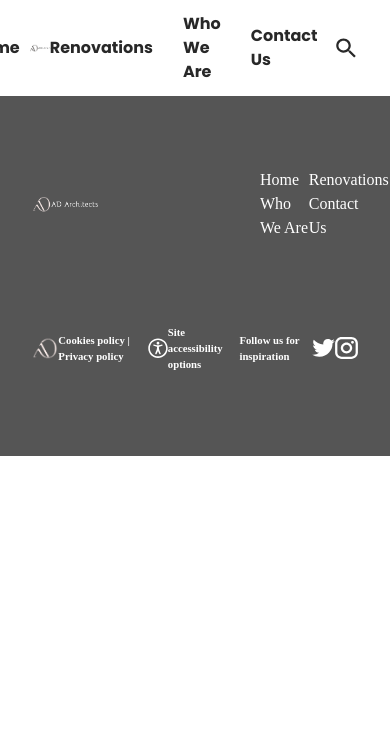
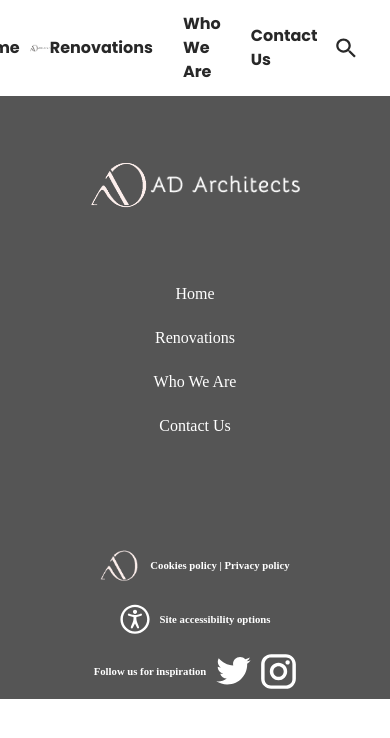
Before and after one commit to EDGI9/ad-architect-app, a React (Vite) app: page / in a window 390 px wide. Shown: the top 738 px of the page. Built offline with nearby package versions, Linux system fonts and the light colour scheme; a web font is replaced by a local one.

Commit message:
Fixing Footer responsiveness

```diff
--- a/src/components/Footer/Footer.scss
+++ b/src/components/Footer/Footer.scss
@@ -40,6 +40,37 @@
         > * {
             display: flex;
             align-items: center;
+            gap: 10px;
+        }
+    }
+
+    @media (max-width: $breakpoint-tablet) {
+        .c-footer__logo{
+            grid-row: 1 / span 2;
+            grid-column: span 12;
+            display: flex;
+            justify-content: center;
+        }
+        .c-footer__links{
+            grid-row:  3 / 5;
+            grid-column: span 12;
+            display: flex;
+            flex-direction: column;
+            align-items: center;
+            justify-content: center;
+        }
+        .c-footer__link{
+            justify-content: center;
+            padding: 10px 0;
+        }
+        .c-footer__footer{
+            grid-row: 6 / 7;
+            grid-column: span 12;
+            flex-direction: column;
+            flex-direction: column;
+            > * {
+                padding: 10px 0;
+            }
         }
     }
 }
```
